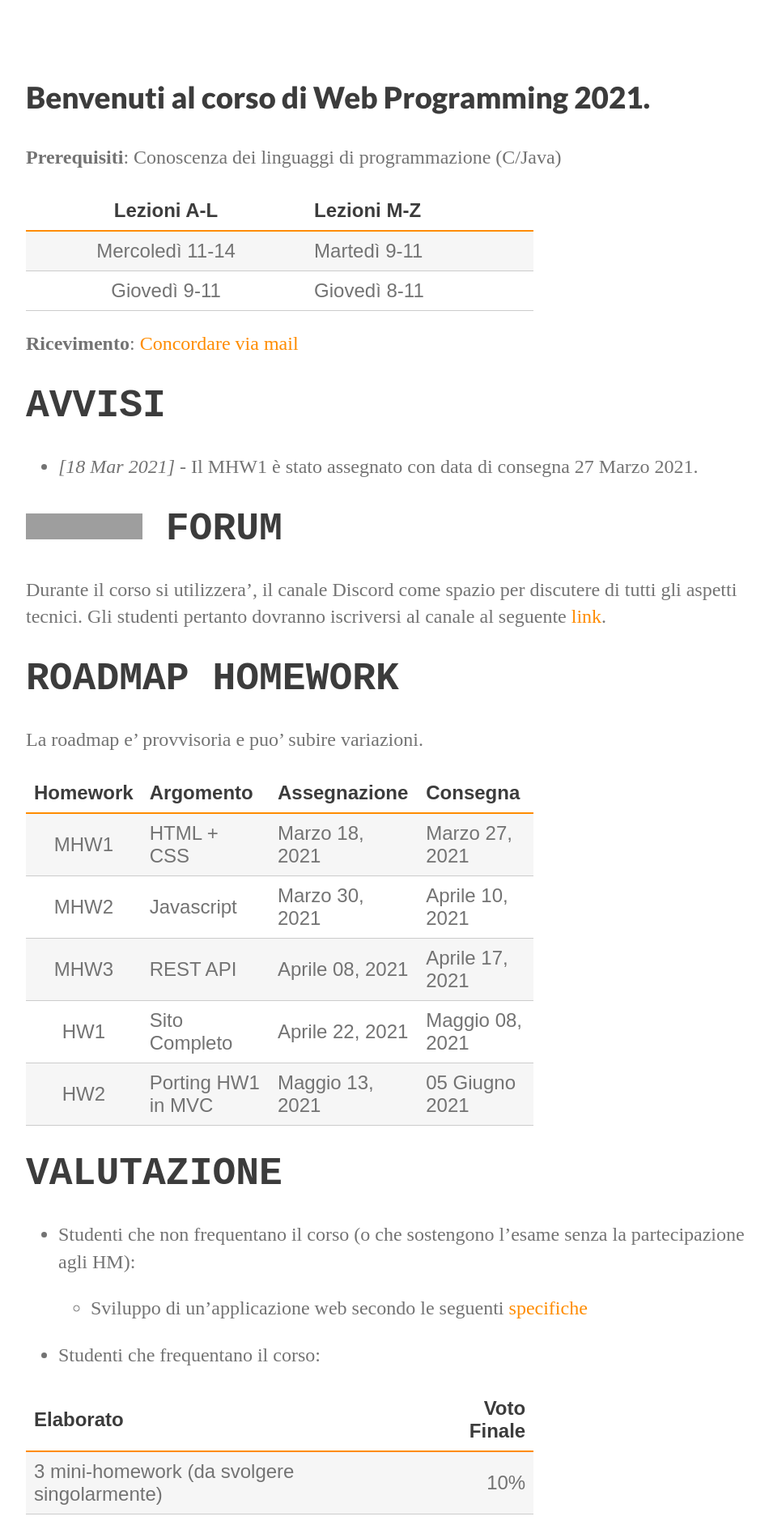
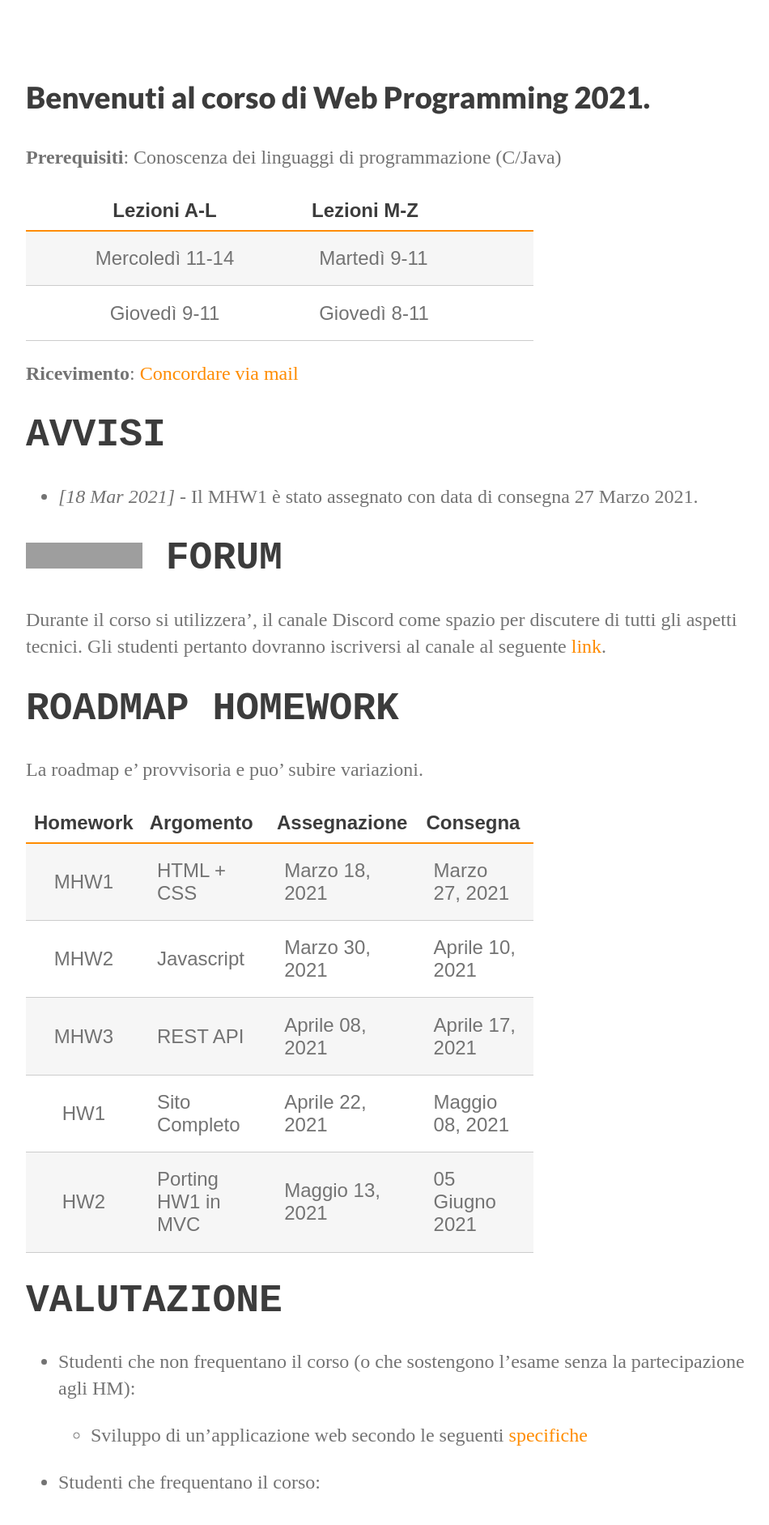
Before and after one commit to perceivelab/database-course, a Jekyll site: the page built from index.md, in a window 1280 px wide. Shown: the part 412-2295 px from the top of the page at 81% size, without its empty margins (160-1110 px from the left). Built offline with Jekyll 4.4.1, drawn with Linux system fonts in a browser that asks for light colours; our own code applies the rules of GitHub Pages for plain Markdown files; grey boxes are pictures that could not be loaded.

Commit message:
Update main.css

```diff
--- a/css/main.css
+++ b/css/main.css
@@ -28,7 +28,7 @@ table thead th {
 table tbody td {
     border-bottom: solid 1px #ccc;
     color: #737373;
-    padding: 10px;
+    padding: 0.8em;
 }
 table tbody tr:nth-child(odd){
   background-color: #f6f6f6;
```
